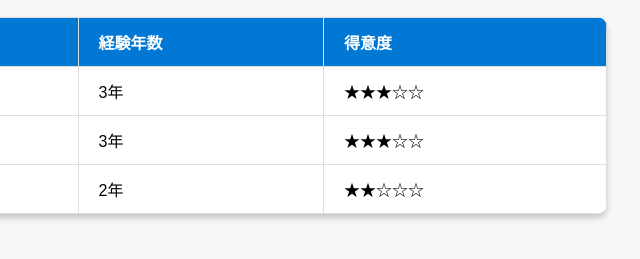
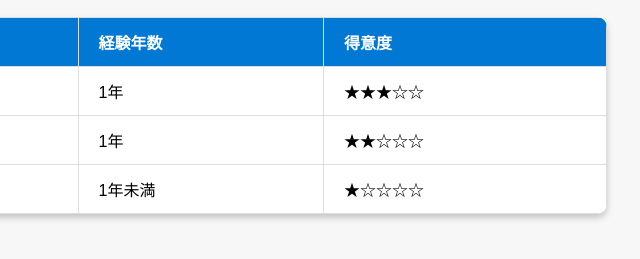
Before and after one commit to H-F025/hellowworld-training, a plain HTML site: page css_assignment/index.html in a window 1280 px wide. Shown: the part 371-630 px from the top of the page, 433-1073 px from the left. Drawn offline with Linux system fonts and the light colour scheme.

Commit message:
HTML&CSS総合課題①

```diff
--- a/css_assignment/index.html
+++ b/css_assignment/index.html
@@ -26,18 +26,18 @@
             <tbody>
               <tr class="table-tbody">
                 <td>HTML</td>
-                <td>3年</td>
+                <td>1年</td>
                 <td>★★★☆☆</td>
               </tr>
               <tr class="table-tbody">
                 <td>CSS</td>
-                <td>3年</td>
-                <td>★★★☆☆</td>
+                <td>1年</td>
+                <td>★★☆☆☆</td>
               </tr>
               <tr class="table-tbody">
                 <td>JavaScript</td>
-                <td>2年</td>
-                <td>★★☆☆☆</td>
+                <td>1年未満</td>
+                <td>★☆☆☆☆</td>
               </tr>
             </tbody>
           </table>
```
